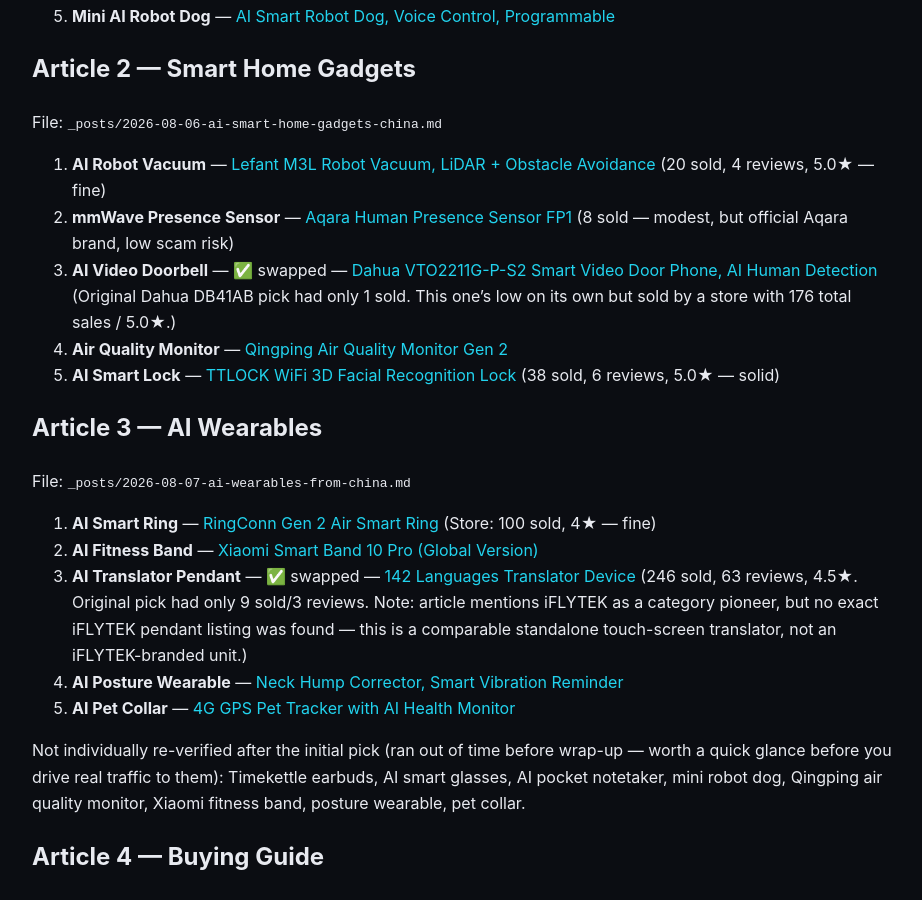
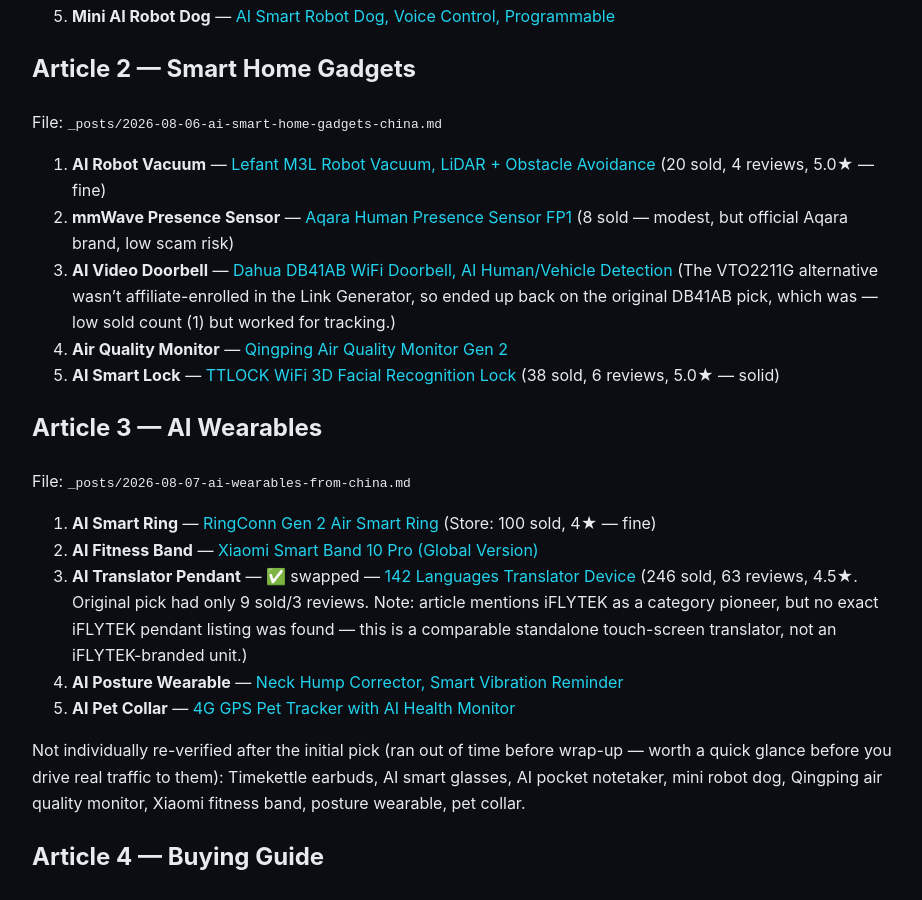
Before and after one commit to patrikaxelsson84/futuretechsweden.com, a Jekyll site: the page built from marketing/product-links-to-monetize.md, in a window 1280 px wide and 900 px high, scrolled down 882 px. Shown: the whole window, without its empty margins (178-1100 px from the left). Built offline with Jekyll 4.4.1, drawn with Linux system fonts in a browser that asks for light colours; our own code applies the rules of GitHub Pages for plain Markdown files.

Commit message:
Wire tracked affiliate link for AI video doorbell (8/15)
Co-Authored-By: Claude Sonnet 5 <noreply@anthropic.com>

```diff
--- a/marketing/product-links-to-monetize.md
+++ b/marketing/product-links-to-monetize.md
@@ -35,9 +35,9 @@ File: `_posts/2026-08-06-ai-smart-home-gadgets-china.md`
    (20 sold, 4 reviews, 5.0★ — fine)
 2. **mmWave Presence Sensor** — [Aqara Human Presence Sensor FP1](https://www.aliexpress.com/item/1005008605446877.html)
    (8 sold — modest, but official Aqara brand, low scam risk)
-3. **AI Video Doorbell** — ✅ swapped — [Dahua VTO2211G-P-S2 Smart Video Door Phone, AI Human Detection](https://www.aliexpress.com/item/1005010168268902.html)
-   (Original Dahua DB41AB pick had only 1 sold. This one's low on its own but sold by a store with
-   176 total sales / 5.0★.)
+3. **AI Video Doorbell** — [Dahua DB41AB WiFi Doorbell, AI Human/Vehicle Detection](https://www.aliexpress.com/item/1005012751203637.html)
+   (The VTO2211G alternative wasn't affiliate-enrolled in the Link Generator, so ended up back on
+   the original DB41AB pick, which was — low sold count (1) but worked for tracking.)
 4. **Air Quality Monitor** — [Qingping Air Quality Monitor Gen 2](https://www.aliexpress.com/item/1005012218241666.html)
 5. **AI Smart Lock** — [TTLOCK WiFi 3D Facial Recognition Lock](https://www.aliexpress.com/item/1005010801009445.html)
    (38 sold, 6 reviews, 5.0★ — solid)
```
Also changed, not shown: _posts/2026-08-06-ai-smart-home-gadgets-china.md (+1 -1 lines).
